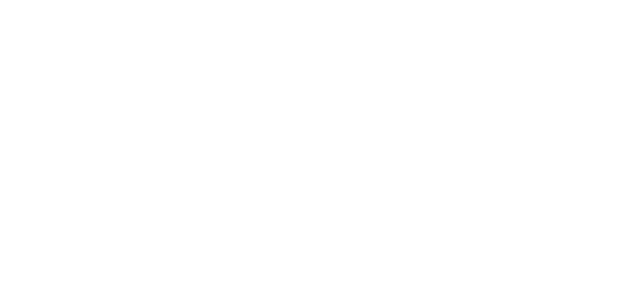
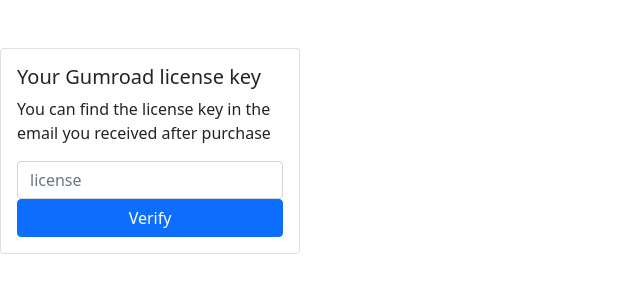
Before and after one commit to dashpilot/gumroad-verify, a website: page public/index.html in a window 1280 px wide. Shown: the whole page, without its empty margins (0-640 px from the left). Drawn offline with nearby package versions, Linux system fonts and the light colour scheme.

Commit message:
Update index.html

```diff
--- a/public/index.html
+++ b/public/index.html
@@ -8,6 +8,31 @@
 </head>
 
 <body>
+
+
+  <div class="card mt-5" style="width: 300px;">
+
+    <div class="card-body">
+    <h5 class="card-title">Your Gumroad license key</h5>
+    <p class="card-text">You can find the license key in the email you received after purchase</p>
+
+      <input type="text" class="form-control" placeholder="license" id="license">
+    <button class="btn btn-primary w-100" id="verify">Verify</button>
+  </div>
+
+  </div>
+
+  <script>
+    document.querySelector('#verify').addEventListener('click', (ev)=>{
+
+      let license = document.querySelector('#license').value
+
+      console.log(license);
+
+    });
+  </script>
+
+
 </body>
 
 </html>
```
